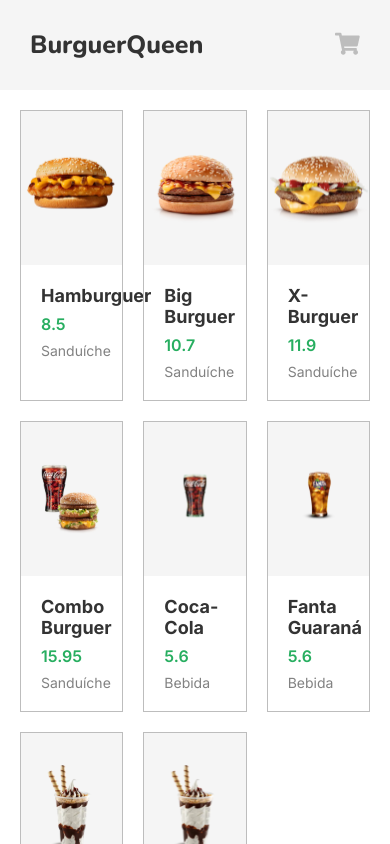
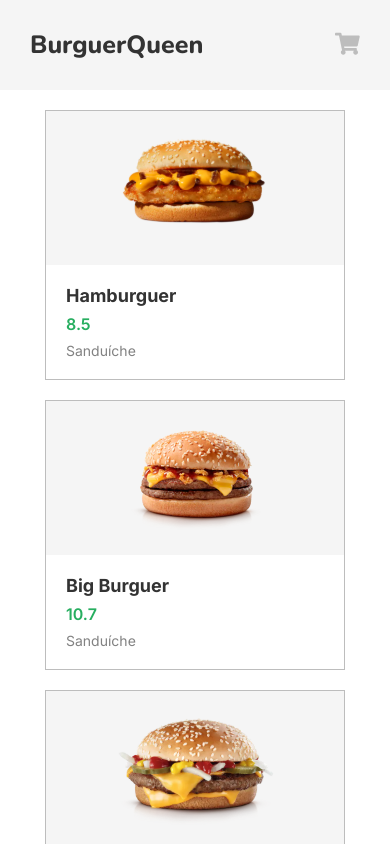
Before and after one commit to Danielle-Luz/ecommerce-react-instituto-nu, a React (Create React App) app: page / in a window 390 px wide. Shown: the top 844 px of the page. Built offline with nearby package versions, Linux system fonts and the light colour scheme.

Commit message:
feat: adiciona responsividade na grid

```diff
--- a/src/pages/home/Catalogue/styles.ts
+++ b/src/pages/home/Catalogue/styles.ts
@@ -3,7 +3,15 @@
 export const CatalogueStyled = styled.ul`
   display: grid;
   gap: 20px;
-  grid-template-columns: repeat(3, minmax(100px, 300px));
   list-style-type: none;
   padding: 20px;
+  grid-template-columns: repeat(1, minmax(100px, 300px));
+
+  @media (min-width: 480px) {
+    grid-template-columns: repeat(2, minmax(100px, 300px));
+  }
+
+  @media (min-width: 680px) {
+    grid-template-columns: repeat(3, minmax(100px, 300px));
+  }
 `
```
